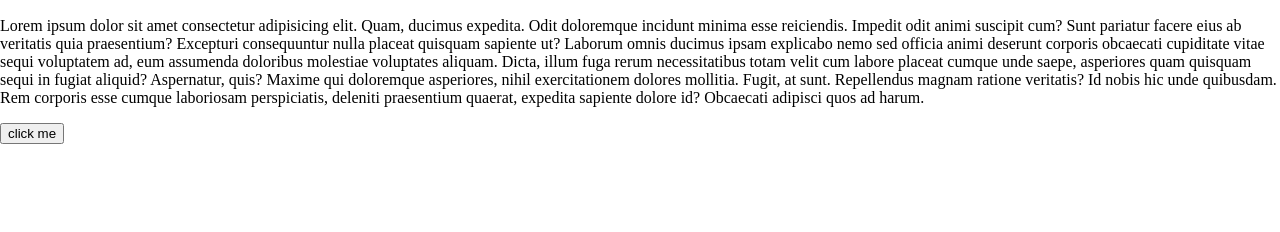
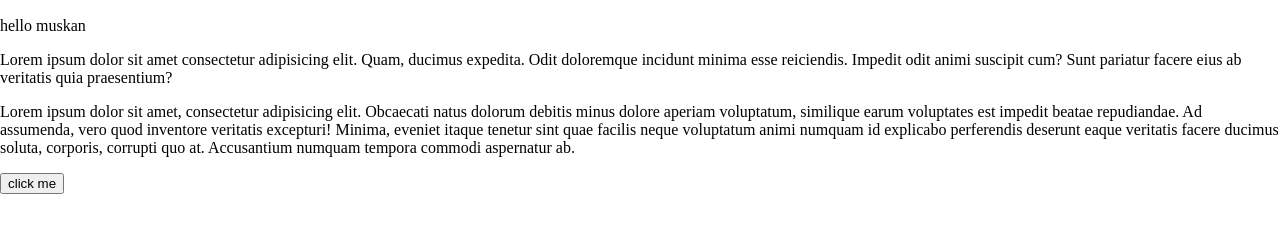
Before and after one commit to Mahenoor76/Learning-git, a plain HTML site: page index.html in a window 1280 px wide. Shown: the part 50-282 px from the top of the page. Drawn offline with Linux system fonts and the light colour scheme.

```diff
--- a/index.html
+++ b/index.html
@@ -8,11 +8,11 @@
 </head>
 <body>
     <h2>Learning git</h2>
+    <p>hello muskan</p>
     <p>Lorem ipsum dolor sit amet consectetur adipisicing elit. Quam, ducimus expedita. Odit doloremque incidunt minima esse reiciendis. Impedit odit animi suscipit cum? Sunt pariatur facere eius ab veritatis quia praesentium?
-    Excepturi consequuntur nulla placeat quisquam sapiente ut? Laborum omnis ducimus ipsam explicabo nemo sed officia animi deserunt corporis obcaecati cupiditate vitae sequi voluptatem ad, eum assumenda doloribus molestiae voluptates aliquam.
-    Dicta, illum fuga rerum necessitatibus totam velit cum labore placeat cumque unde saepe, asperiores quam quisquam sequi in fugiat aliquid? Aspernatur, quis? Maxime qui doloremque asperiores, nihil exercitationem dolores mollitia.
-    Fugit, at sunt. Repellendus magnam ratione veritatis? Id nobis hic unde quibusdam. Rem corporis esse cumque laboriosam perspiciatis, deleniti praesentium quaerat, expedita sapiente dolore id? Obcaecati adipisci quos ad harum.
-
+  <p>Lorem ipsum dolor sit amet, consectetur adipisicing elit. Obcaecati natus dolorum debitis minus dolore aperiam voluptatum, similique earum voluptates est impedit beatae repudiandae. Ad assumenda, vero quod inventore veritatis excepturi!
+  Minima, eveniet itaque tenetur sint quae facilis neque voluptatum animi numquam id explicabo perferendis deserunt eaque veritatis facere ducimus soluta, corporis, corrupti quo at. Accusantium numquam tempora commodi aspernatur ab.
+ </p>
    </p>
    <button>click me</button>
 </body>
```
Also changed, not shown: about.html (added, +11 -0 lines).
